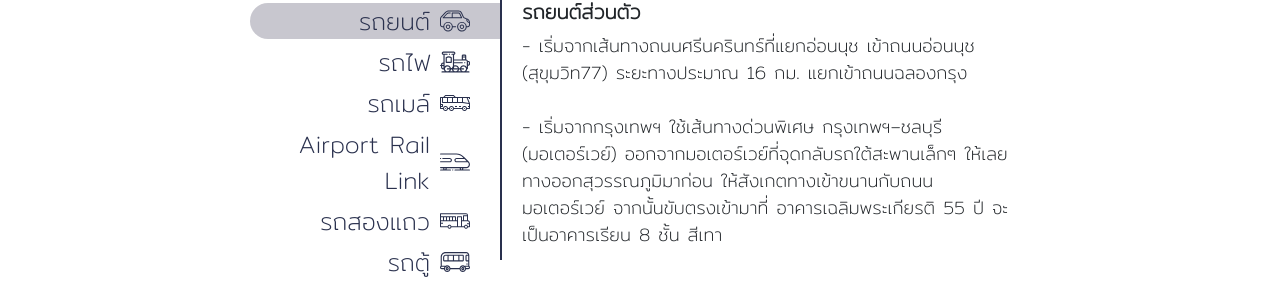
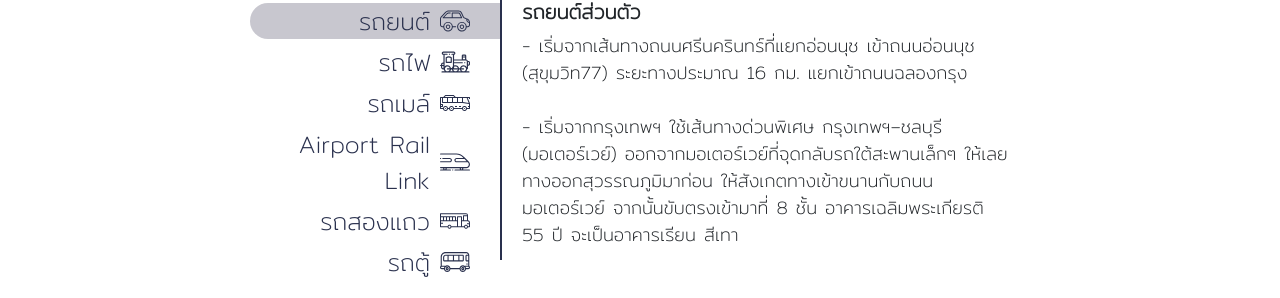
Before and after one commit to FFEVER/ic-openhouse-static, a React (Create React App) app: page / in a window 1280 px wide. Shown: the part 5009-5307 px from the top of the page. Built offline with nearby package versions, Linux system fonts and the light colour scheme; a web font is replaced by a local one.

Commit message:
Edit word

```diff
--- a/src/pages/home/components/Map.jsx
+++ b/src/pages/home/components/Map.jsx
@@ -154,8 +154,8 @@ class Map extends Component {
                 - เริ่มจากกรุงเทพฯ ใช้เส้นทางด่วนพิเศษ กรุงเทพฯ–ชลบุรี
                 (มอเตอร์เวย์) ออกจากมอเตอร์เวย์ที่จุดกลับรถใต้สะพานเล็กๆ
                 ให้เลยทางออกสุวรรณภูมิมาก่อน
-                ให้สังเกตทางเข้าขนานกับถนนมอเตอร์เวย์ จากนั้นขับตรงเข้ามาที่
-                อาคารเฉลิมพระเกียรติ 55 ปี จะเป็นอาคารเรียน 8 ชั้น สีเทา
+                ให้สังเกตทางเข้าขนานกับถนนมอเตอร์เวย์ จากนั้นขับตรงเข้ามาที่ 8
+                ชั้น อาคารเฉลิมพระเกียรติ 55 ปี จะเป็นอาคารเรียน สีเทา
               </p>
               <br />
               <p>
```
